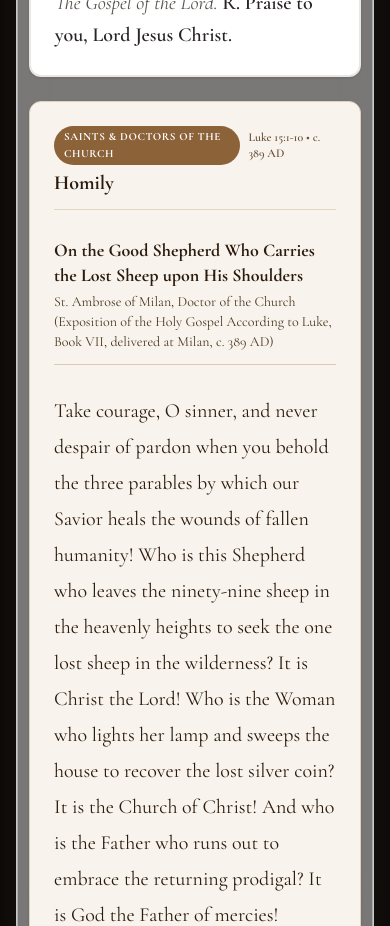
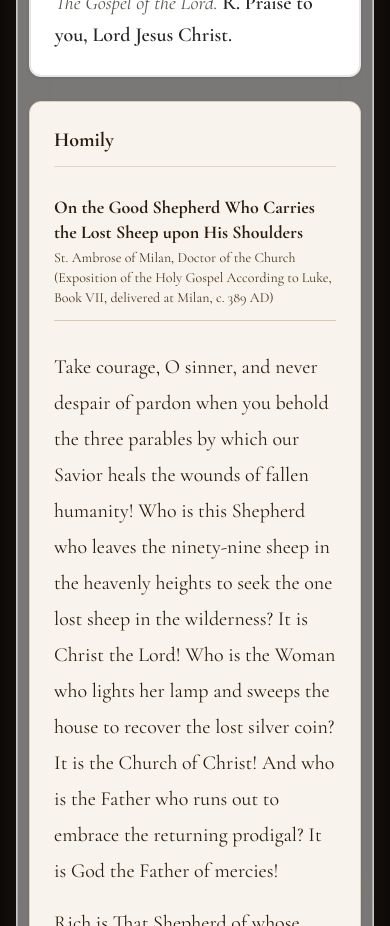
Before and after one commit to codemode11/soul-sanctum-live, a React (Vite) app: page / in a window 390 px wide. Shown: the part 5060-5986 px from the top of the page. Built offline with nearby package versions, Linux system fonts and the light colour scheme.

Commit message:
refactor(ui): simplify Daily Mass homily header
Remove redundant metadata tags and layout wrappers from the homily section for a cleaner, more streamlined reading experience.

```diff
--- a/src/components/DailyMassReadingsView.tsx
+++ b/src/components/DailyMassReadingsView.tsx
@@ -624,20 +624,10 @@ ${reading.gospel.text}`;
         const dailyHomily = getDailySaintHomily(reading);
         return (
           <article className="bg-[#F8F4ED] text-[#2C1C0E] rounded-xl p-6 sm:p-8 shadow-sm border border-[#DDD0BE] space-y-5">
-            <div className="border-b border-[#E3D6C5] pb-3 flex flex-col sm:flex-row sm:items-center justify-between gap-3">
-              <div className="space-y-1">
-                <div className="flex items-center gap-2">
-                  <span className="px-2.5 py-0.5 rounded-full bg-[#8C6239] text-white text-[11px] font-bold uppercase tracking-wider font-serif">
-                    Saints & Doctors of the Church
-                  </span>
-                  <span className="text-xs text-[#6B523B] font-serif font-semibold">
-                    {reading.gospel.citation} • {dailyHomily.yearDelivered}
-                  </span>
-                </div>
-                <h4 className="font-serif text-xl sm:text-2xl font-bold text-[#2A1B0E]">
-                  Homily
-                </h4>
-              </div>
+            <div className="border-b border-[#E3D6C5] pb-3">
+              <h4 className="font-serif text-xl sm:text-2xl font-bold text-[#2A1B0E]">
+                Homily
+              </h4>
             </div>
 
             <div className="pt-2 space-y-4">
```
